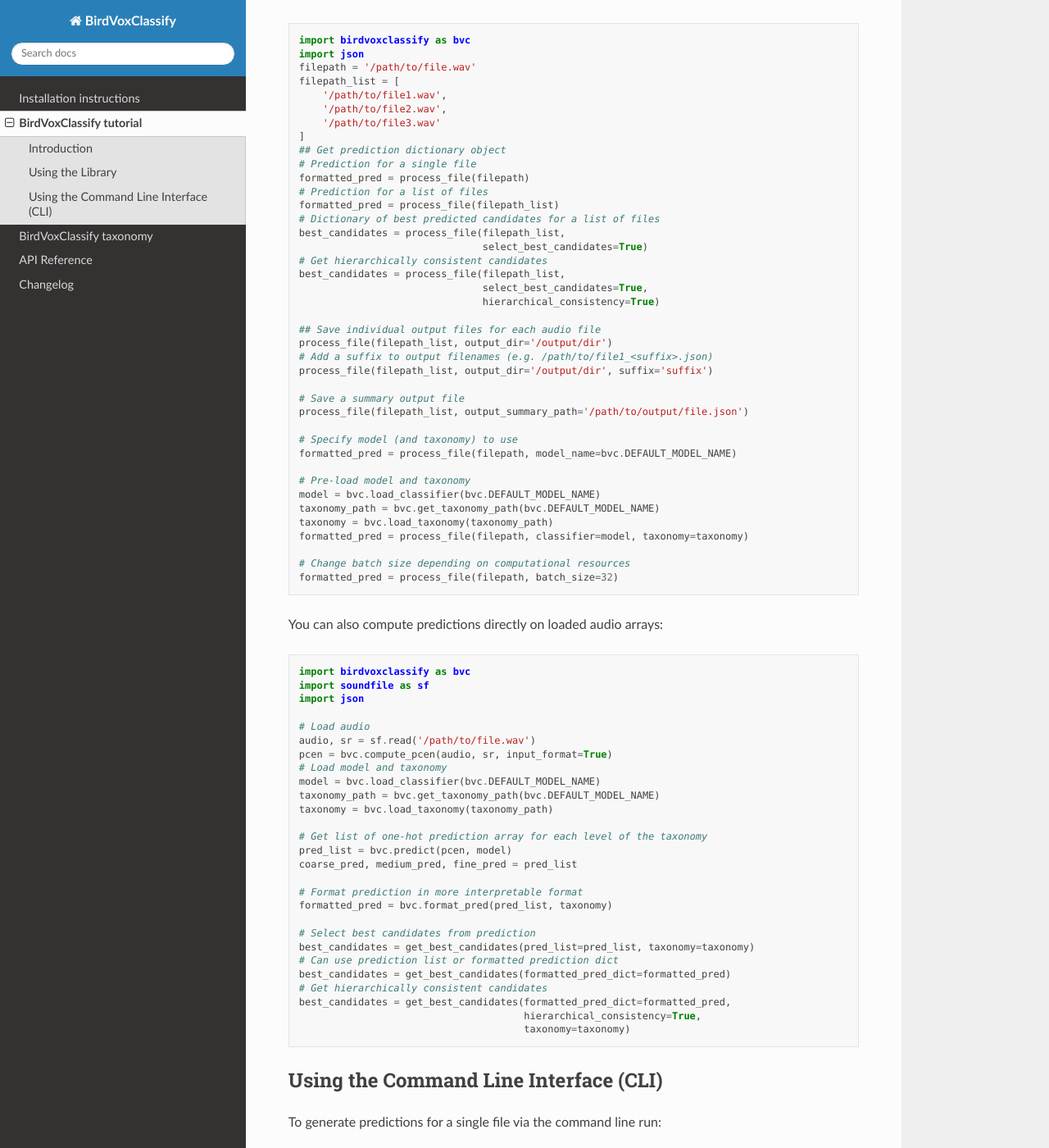
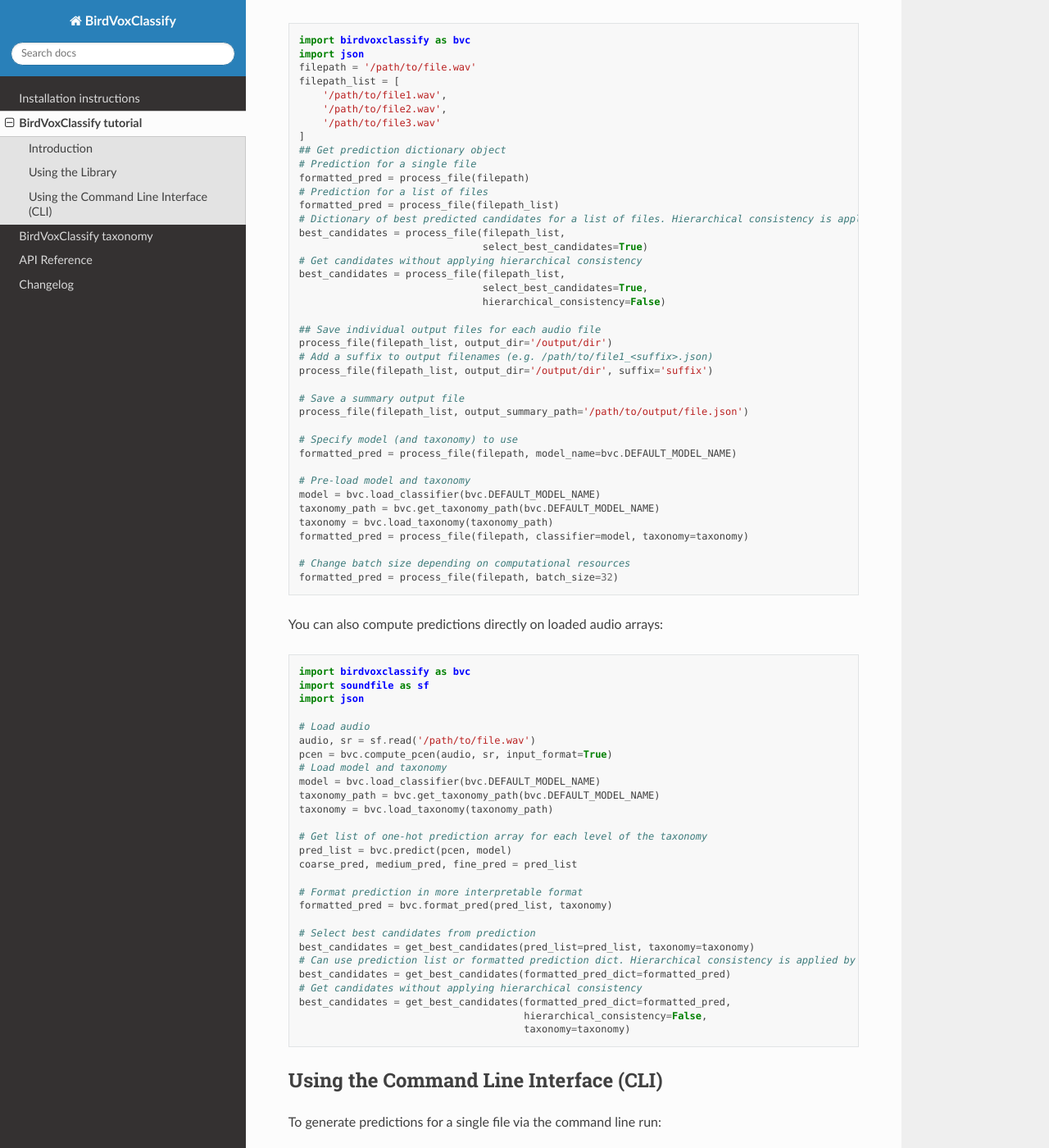
Before and after one commit to BirdVox/birdvoxclassify, a Sphinx documentation site: the page built from docs/tutorial.rst, in a window 1280 px wide and 1400 px high, scrolled down 388 px. Shown: the whole window at 82% size. Built offline with Sphinx 7.4.7 and the Read the Docs theme 2.0.0, drawn with Linux system fonts in a browser that asks for light colours.

Commit message:
Apply hierarchical consistency by default, update the tutorial, and fix some docs formatting

```diff
--- a/docs/tutorial.rst
+++ b/docs/tutorial.rst
@@ -31,13 +31,13 @@
     formatted_pred = process_file(filepath)
     # Prediction for a list of files
     formatted_pred = process_file(filepath_list)
-    # Dictionary of best predicted candidates for a list of files
+    # Dictionary of best predicted candidates for a list of files. Hierarchical consistency is applied by default.
     best_candidates = process_file(filepath_list,
                                    select_best_candidates=True)
-    # Get hierarchically consistent candidates
+    # Get candidates without applying hierarchical consistency
     best_candidates = process_file(filepath_list,
                                    select_best_candidates=True,
-                                   hierarchical_consistency=True)
+                                   hierarchical_consistency=False)
 
     ## Save individual output files for each audio file
     process_file(filepath_list, output_dir='/output/dir')
@@ -85,11 +85,11 @@
 
     # Select best candidates from prediction
     best_candidates = get_best_candidates(pred_list=pred_list, taxonomy=taxonomy)
-    # Can use prediction list or formatted prediction dict
+    # Can use prediction list or formatted prediction dict. Hierarchical consistency is applied by default.
     best_candidates = get_best_candidates(formatted_pred_dict=formatted_pred)
-    # Get hierarchically consistent candidates
+    # Get candidates without applying hierarchical consistency
     best_candidates = get_best_candidates(formatted_pred_dict=formatted_pred,
-                                          hierarchical_consistency=True,
+                                          hierarchical_consistency=False,
                                           taxonomy=taxonomy)
 
 
```
Also changed, not shown: 2 other files.
